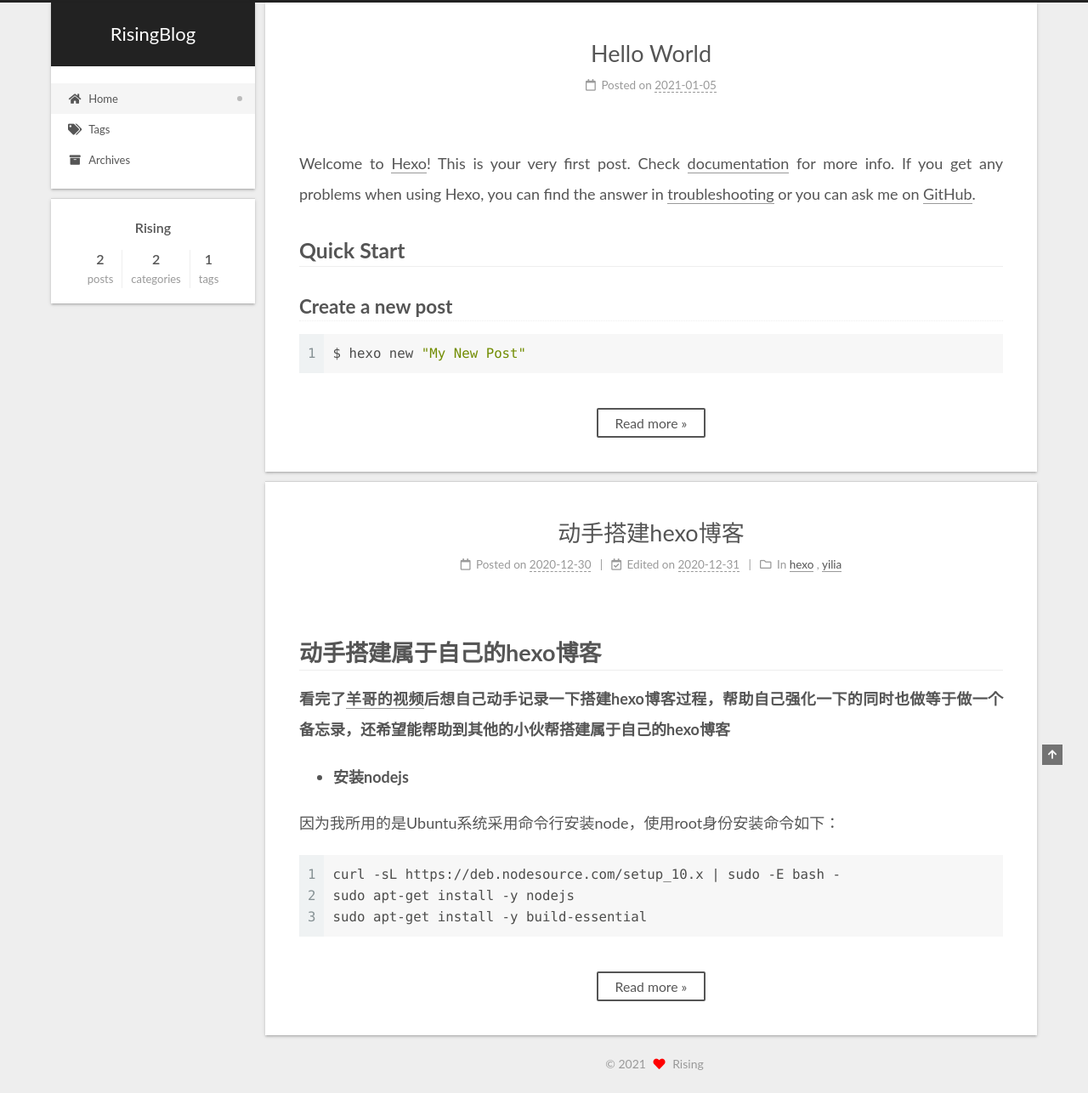
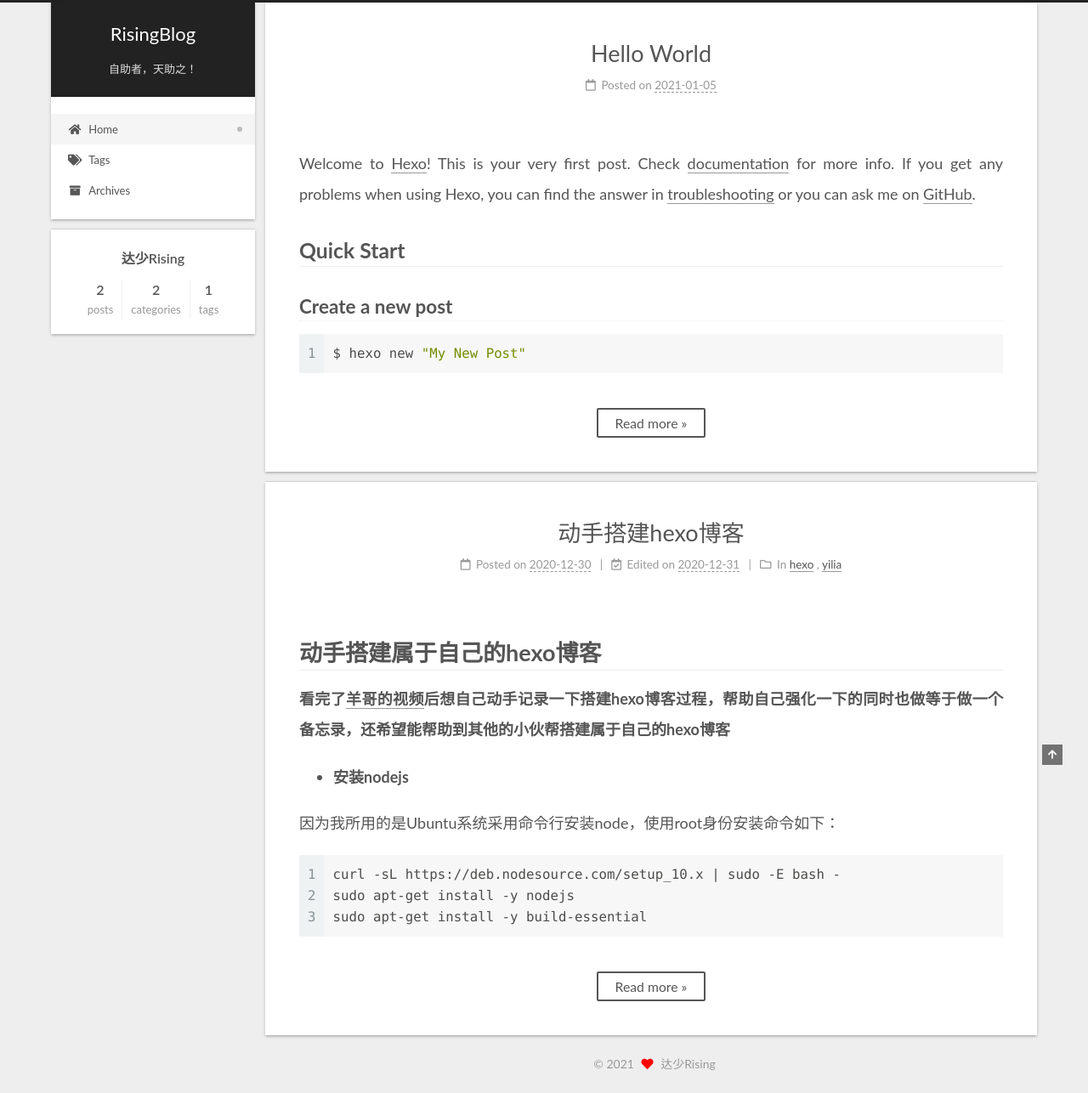
Before and after one commit to Adair20201201/Adair20201201.github.io, a plain HTML site: page index.html in a window 1280 px wide. Shown: the whole page at 85% size. Drawn offline with Linux system fonts and the light colour scheme.

Commit message:
Site updated: 2021-01-06 10:15:27

```diff
--- a/css/main.css
+++ b/css/main.css
@@ -1196,7 +1196,7 @@ pre .javascript .function {
 }
 .links-of-author a::before,
 .links-of-author span.exturl::before {
-  background: #14ffff;
+  background: #d4ff04;
   border-radius: 50%;
   content: ' ';
   display: inline-block;
--- a/index.html
+++ b/index.html
@@ -25,7 +25,7 @@
 <meta property="og:url" content="http://example.com/index.html">
 <meta property="og:site_name" content="RisingBlog">
 <meta property="og:locale" content="en_US">
-<meta property="article:author" content="Rising">
+<meta property="article:author" content="达少Rising">
 <meta name="twitter:card" content="summary">
 
 <link rel="canonical" href="http://example.com/">
@@ -95,6 +95,7 @@
       <h1 class="site-title">RisingBlog</h1>
       <span class="logo-line-after"><i></i></span>
     </a>
+      <p class="site-subtitle" itemprop="description">自助者，天助之！</p>
   </div>
 
   <div class="site-nav-right">
@@ -154,7 +155,7 @@
 
     <span hidden itemprop="author" itemscope itemtype="http://schema.org/Person">
       <meta itemprop="image" content="/images/avatar.gif">
-      <meta itemprop="name" content="Rising">
+      <meta itemprop="name" content="达少Rising">
       <meta itemprop="description" content="">
     </span>
 
@@ -220,7 +221,7 @@
 
     <span hidden itemprop="author" itemscope itemtype="http://schema.org/Person">
       <meta itemprop="image" content="/images/avatar.gif">
-      <meta itemprop="name" content="Rising">
+      <meta itemprop="name" content="达少Rising">
       <meta itemprop="description" content="">
     </span>
 
@@ -360,7 +361,7 @@
 
       <div class="site-overview-wrap sidebar-panel">
         <div class="site-author motion-element" itemprop="author" itemscope itemtype="http://schema.org/Person">
-  <p class="site-author-name" itemprop="name">Rising</p>
+  <p class="site-author-name" itemprop="name">达少Rising</p>
   <div class="site-description" itemprop="description"></div>
 </div>
 <div class="site-state-wrap motion-element">
@@ -408,7 +409,7 @@
   <span class="with-love">
     <i class="fa fa-heart"></i>
   </span>
-  <span class="author" itemprop="copyrightHolder">Rising</span>
+  <span class="author" itemprop="copyrightHolder">达少Rising</span>
 </div>
 
 
```
Also changed, not shown: 2020/12/30/动手搭建hexo博客/index.html (+5 -4 lines), 2021/01/05/hello-world/index.html (+5 -4 lines), archives/2020/12/index.html (+4 -3 lines), archives/2020/index.html (+4 -3 lines), archives/2021/01/index.html (+4 -3 lines), archives/2021/index.html (+4 -3 lines), archives/index.html (+4 -3 lines), categories/hexo/index.html (+4 -3 lines), categories/hexo/yilia/index.html (+4 -3 lines), tags/hexo/index.html (+4 -3 lines).
